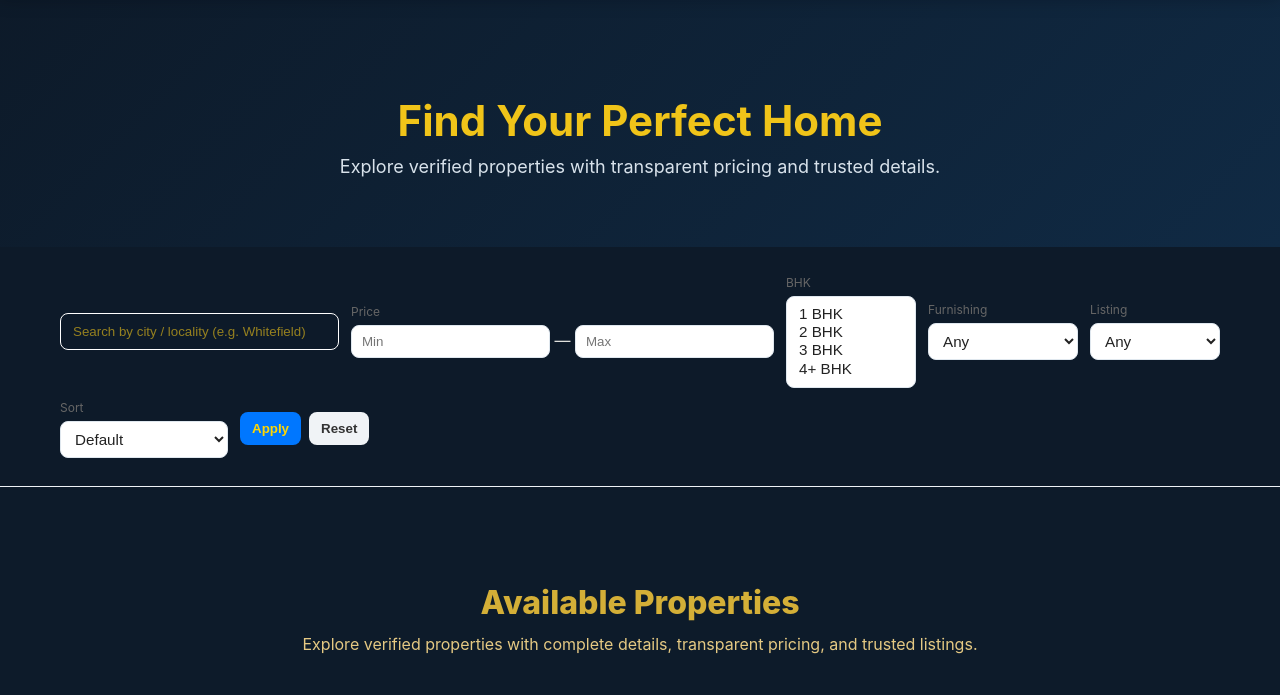
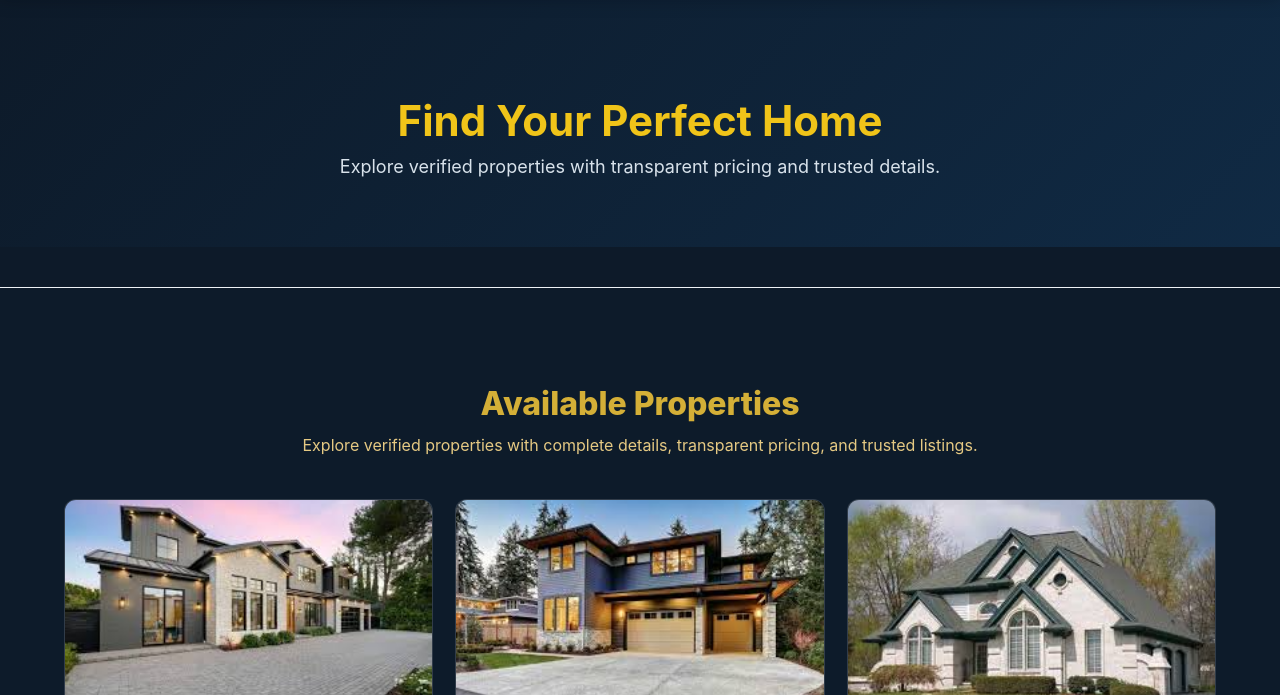
Before and after one commit to bhajaranji/brokagesolutions, a plain HTML site: page properties.html in a window 1280 px wide. Shown: the part 94-789 px from the top of the page. Drawn offline with Linux system fonts and the light colour scheme.

Commit message:
edit commit

```diff
--- a/properties.html
+++ b/properties.html
@@ -142,64 +142,7 @@
 
 <!-- Put this filter block above your .stackly-prop-grid (inside .stackly-prop-inner) -->
 <section class="stackly-prop-filter-wrap">
-  <div class="stackly-prop-filter">
-    <div class="filter-row">
-      <input id="filter-search" type="search" placeholder="Search by city / locality (e.g. Whitefield)" />
 
-      <div class="filter-group">
-        <label>Price</label>
-        <div class="price-range">
-          <input id="price-min" type="number" placeholder="Min" min="0" />
-          <span>—</span>
-          <input id="price-max" type="number" placeholder="Max" min="0" />
-        </div>
-      </div>
-
-      <div class="filter-group">
-        <label>BHK</label>
-        <select id="filter-bhk" multiple>
-          <option value="1">1 BHK</option>
-          <option value="2">2 BHK</option>
-          <option value="3">3 BHK</option>
-          <option value="4">4+ BHK</option>
-        </select>
-      </div>
-
-      <div class="filter-group">
-        <label>Furnishing</label>
-        <select id="filter-furn">
-          <option value="any">Any</option>
-          <option value="Furnished">Furnished</option>
-          <option value="Semi-Furnished">Semi-Furnished</option>
-          <option value="Unfurnished">Unfurnished</option>
-        </select>
-      </div>
-
-      <div class="filter-group">
-        <label>Listing</label>
-        <select id="filter-listing">
-          <option value="any">Any</option>
-          <option value="sale">Sale</option>
-          <option value="rent">Rent</option>
-        </select>
-      </div>
-
-      <div class="filter-group">
-        <label>Sort</label>
-        <select id="filter-sort">
-          <option value="default">Default</option>
-          <option value="price-asc">Price: Low → High</option>
-          <option value="price-desc">Price: High → Low</option>
-          <option value="newest">Newest</option>
-        </select>
-      </div>
-
-      <div class="filter-actions">
-        <button id="apply-filters">Apply</button>
-        <button id="reset-filters" class="secondary">Reset</button>
-      </div>
-    </div>
-  </div>
 </section>
 
 <!-- Your existing properties section (unchanged structure) -->
```
